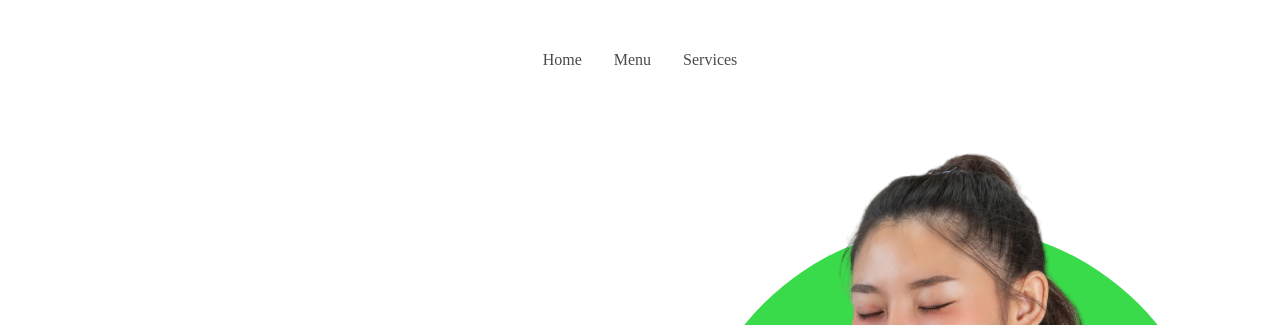
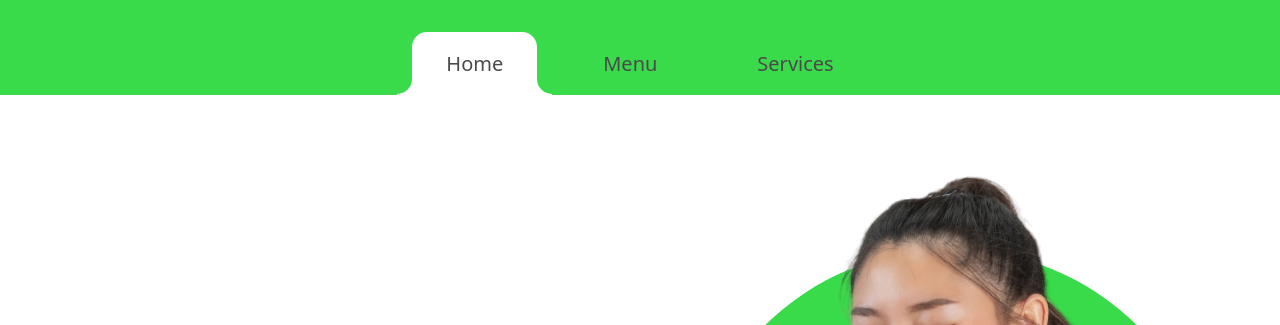
Before and after one commit to Darknab/Restaurant-page, a website built with webpack: page dist/index.html in a window 1280 px wide. Shown: the top 325 px of the page. Built offline with Linux system fonts and the light colour scheme.

Commit message:
Rewrite the sctylesheet to handle buttons instead of links.

```diff
--- a/src/assets/stylesheets/layouts/_header.css
+++ b/src/assets/stylesheets/layouts/_header.css
@@ -1,9 +1,46 @@
 #header {
-  margin-top: var(--space-700);
-}
-
-#header ul {
+  padding-top: var(--space-700);
   display: flex;
   gap: 2em;
   justify-content: center;
+  background-color: var(--color-primary);
+
 }
+
+button {
+  color: var(--color-text-primary);
+  font-family: var(--font-family-primary) ;
+  font-size: var(--font-size-600);
+  background-color: transparent;
+  padding: var(--space-500) var(--space-700);
+  border-color: transparent;
+  position: relative;
+  border-radius: 15px 15px 0 0;
+  transition: all 200ms ease-in-out;
+}
+
+.active {
+  background-color: white;
+}
+
+.active::before,
+.active::after {
+  content: "";
+  position: absolute;
+  width: 15px;
+  height: 30px;
+  bottom: -1px;
+  background-color: var(--color-primary);
+}
+
+.active::before {
+  left: -14%;
+  border-bottom-right-radius: 15px;
+  box-shadow: 0 15px 0 0 white;
+}
+
+.active::after {
+  right: -14%;
+  border-bottom-left-radius: 15px;
+  box-shadow: 0 15px 0 0 white;
+}
```
Also changed, not shown: dist/bundle.js.
